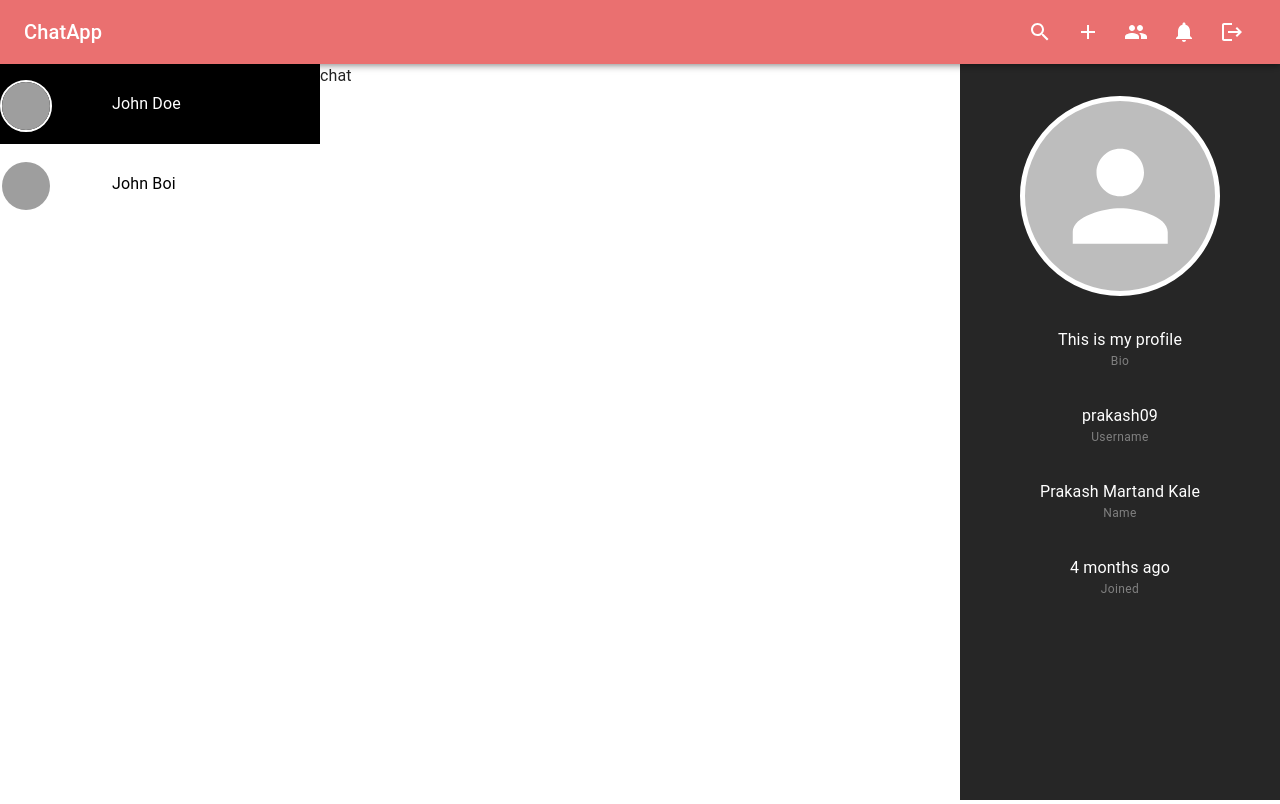
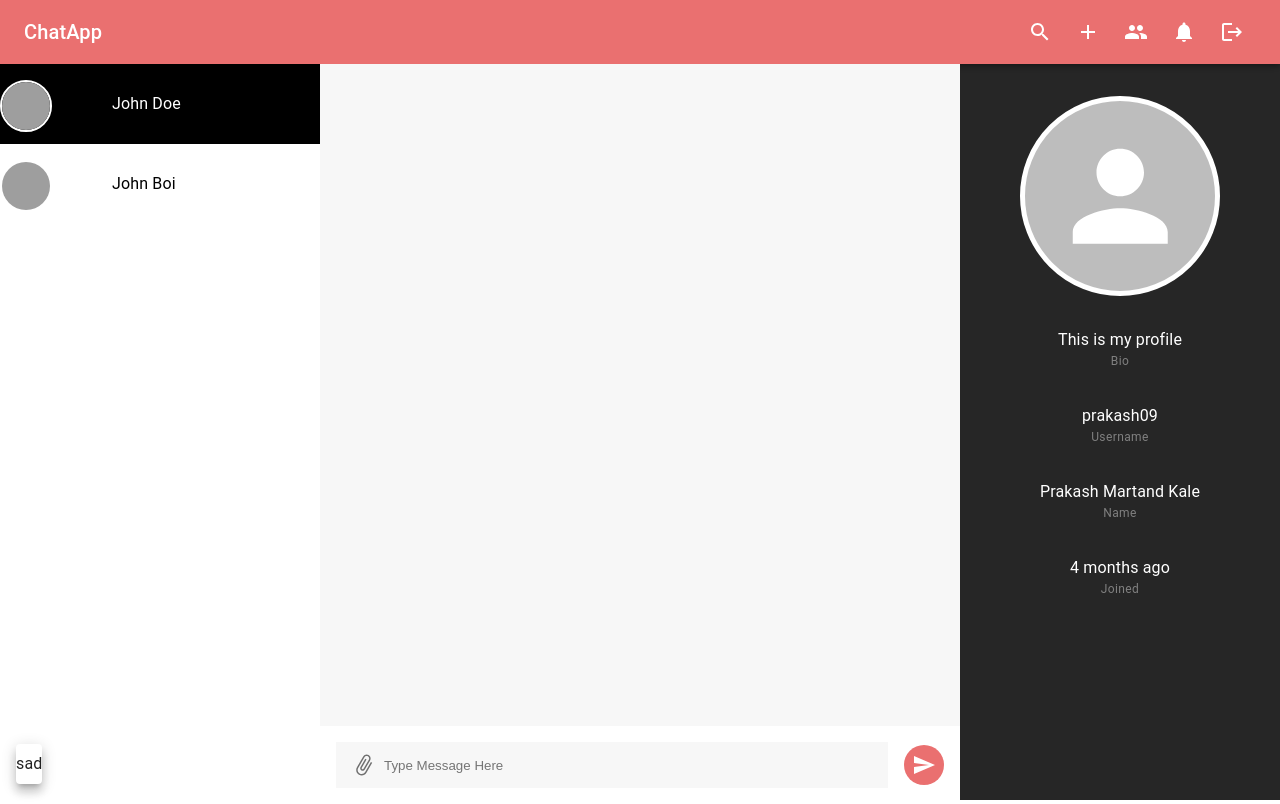
Before and after one commit to prakashkale09/ChatApp, a React (Vite) app in the folder client/: page /chat/1 in a window 1280 px wide. Built offline with nearby package versions, Linux system fonts and the light colour scheme; grey boxes are pictures that could not be loaded.

Commit message:
new Group,home,chat components arecreated successfully

```diff
--- /dev/null
+++ b/client/src/components/dialogs/FileMenu.jsx
@@ -0,0 +1,12 @@
+import { Menu } from '@mui/material'
+import React from 'react'
+
+const FileMenu = ({anchorE1}) => {
+  return (
+    <Menu open anchorE1={anchorE1}>
+        sad
+    </Menu>
+  )
+}
+
+export default FileMenu
--- a/client/src/components/shared/UserItem.jsx
+++ b/client/src/components/shared/UserItem.jsx
@@ -1,8 +1,8 @@
 import { IconButton, ListItem, Stack, Typography,Avatar} from '@mui/material';
 import React,{memo} from 'react'
-import { Add as AddIcon } from '@mui/icons-material';
+import { Add as AddIcon,Remove as RemoveIcon } from '@mui/icons-material';
 
-const UserItem = ({user,handler,handlerIsLoading}) => {
+const UserItem = ({user,handler,handlerIsLoading,isAdded=false}) => {
     const{name,_id,avatar}=user;
   return (
      <ListItem>
@@ -21,13 +21,14 @@ const UserItem = ({user,handler,handlerIsLoading}) => {
             <IconButton
             size="small"
             sx={{
-                bgcolor:"primary.main",
+                bgcolor:isAdded?"error.main":"primary.main",
                 color:"white",
                 "&:hover":{
-                    bgcolor:"primary.dark",
+                    bgcolor:isAdded ? "error.dark":"primary.dark",
                 }
             }} onClick={()=>handler(_id)} disabled={handlerIsLoading}>
-                <AddIcon/>
+                {isAdded? <RemoveIcon/>:<AddIcon/>}
+
             </IconButton>
         </Stack>
      </ListItem>
--- a/client/src/components/specific/NewGroup.jsx
+++ b/client/src/components/specific/NewGroup.jsx
@@ -1,10 +1,45 @@
-import React from 'react'
+import React, { useState } from 'react'
+import { Dialog, DialogTitle, InputAdornment, TextField,Stack,Input, List, ListItem, ListItemText, Typography, Button,Avatar } from '@mui/material'
+import { sampleUsers } from '../../constants/sampleData'
+import UserItem from '../shared/UserItem'
+import { useInputValidation } from '6pp'
+
 
 const NewGroup = () => {
+  const selectMemberHandler=(id)=>{
+    setSelectedMembers((prev)=>prev.includes(id)? prev.filter((currElement)=>currElement !==id):[...prev,id])
+    console.log(selectedMembers);
+
+  };
+  const groupName= useInputValidation("lol")
+  const submitHandler=()=>{}
+  const [members,setMembers]= useState(sampleUsers);
+  const [selectedMembers,setSelectedMembers]=useState([]);
+  const closeHandler=()=>{}
   return (
-    <div>
+    <Dialog open onClose={closeHandler}>
+    <Stack p={{xs:"2rem",sm:"3rem"}} width={"25rem"} spacing="2rem">
+      <DialogTitle textAlign={"center"} variant="h4">NewGroup</DialogTitle>
+      <TextField label="Group Name" value={groupName.value} onChange={groupName.changeHandler}/>
+      <Typography variant='body1' >Members</Typography>
 
-    </div>
+      <Stack>
+      {
+   members.map((i)=>(
+       <UserItem
+       user={i}
+       key={i._id}
+       handler={selectMemberHandler} isAdded={selectedMembers.includes(i._id)}
+       />
+    ))
+}
+</Stack>
+<Stack direction={"row"} justifyContent={"space-evenly"}>
+  <Button variant="text" color='error'>Cancel</Button>
+  <Button variant='contained' onClick={submitHandler}> Create </Button>
+</Stack>
+    </Stack>
+  </Dialog>
   )
 }
 
--- a/client/src/components/specific/Search.jsx
+++ b/client/src/components/specific/Search.jsx
@@ -37,7 +37,7 @@ const Search = () => {
     users.map((i)=>(
        <UserItem
        user={i}
-       kry={i._id}
+       key={i._id}
        handler={addFriendHandler}
        handlerIsLoading={isLoadingSendFriendRequest}/>
     ))
--- a/client/src/components/styles/StyledComponents.jsx
+++ b/client/src/components/styles/StyledComponents.jsx
@@ -1,6 +1,8 @@
  import {styled} from "@mui/material"
 import {Link as LinkComponent} from "react-router-dom"
- export const VisuallyHiddenInput=styled("input")
+import { grayColor } from "../../constants/color";
+ export const VisuallyHiddenInput=styled
+ ("input")
  ({
     border:0,
     clip:"rect(0 0 0 0)",
@@ -19,3 +21,12 @@ import {Link as LinkComponent} from "react-router-dom"
  padding: 1rem;
  &:hover {
    background-color: rgba(0,0,0,0.1)}`;
+
+export const InputBox=styled("input")`
+width:100%;
+height:100%;
+border:none;
+outline:none;
+padding:0 3rem;
+border-radiua:1.5rem;
+background-color:${grayColor};`
--- a/client/src/constants/color.js
+++ b/client/src/constants/color.js
@@ -1 +1,2 @@
 export const orange="#ea7070";
+export const grayColor = "rgba(247,247,247,1)";
--- a/client/src/pages/Chat.jsx
+++ b/client/src/pages/Chat.jsx
@@ -1,7 +1,57 @@
-import React from 'react'
+import React, { useRef } from 'react'
 import AppLayout from '../components/layout/AppLayout';
+import { IconButton, Stack } from '@mui/material';
+
+import { AttachFile as AttachFileIcon, Send as SendIcon } from '@mui/icons-material';
+import { InputBox } from '../components/styles/StyledComponents';
+import { grayColor, orange } from '../constants/color';
+import FileMenu from '../components/dialogs/FileMenu';
+
      const Chat = ()=>
      {
-        return <div>chat</div>
+      const containerRef=useRef(null);
+        return (
+         <>
+         <Stack ref={containerRef} boxSizing={"border-box"} padding={"1rem"} spacing={"1rem"}
+         bgcolor={grayColor} height={"90%"}
+         sx={{
+            overflowX:"hidden",
+            overflowY:"auto",
+         }}>
+         </Stack>
+
+         <form
+               style={{
+                  height:"10.5%"
+               }}>
+                  <Stack direction={"row"} height={"100%"} padding={"1rem"} alignItems={"Center"} position={"relative"}>
+                     <IconButton sx={{
+                        position:"absolute",
+                        left:"1.5rem",
+                        rotate:"30deg",
+                     }}>
+                        <AttachFileIcon/>
+                     </IconButton>
+
+                     <InputBox placeholder='Type Message Here'/>
+
+                     <IconButton type="submit"
+                     sx={{
+
+                        backgroundColor:orange,
+                        color:"white",
+                        marginLeft:"1rem",
+                        padding:"0.5rem",
+                        "&:hover":{
+                           bgcolor:"error.dark"
+                        }
+                     }}>
+                        <SendIcon/>
+                     </IconButton>
+                  </Stack>
+               </form>
+               <FileMenu/>
+         </>
+        )
      };
      export default AppLayout()(Chat);
--- a/client/src/pages/Home.jsx
+++ b/client/src/pages/Home.jsx
@@ -1,8 +1,15 @@
 import React from 'react'
 import AppLayout from '../components/layout/AppLayout';
+import { Box, Typography } from '@mui/material';
+import { grayColor } from '../constants/color';
 
 const Home = () => {
-  return <div>Home</div>
+  return (
+    <Box bgcolor={grayColor} height={"100%"}>
+    <Typography p={"2rem"} variant ="h5" textAlign={"center"}>Select a friend to chat</Typography>
+    </Box>
+  )
+
 
 };
 
```
Also changed, not shown: client/src/App.jsx (line endings or trailing spaces).
